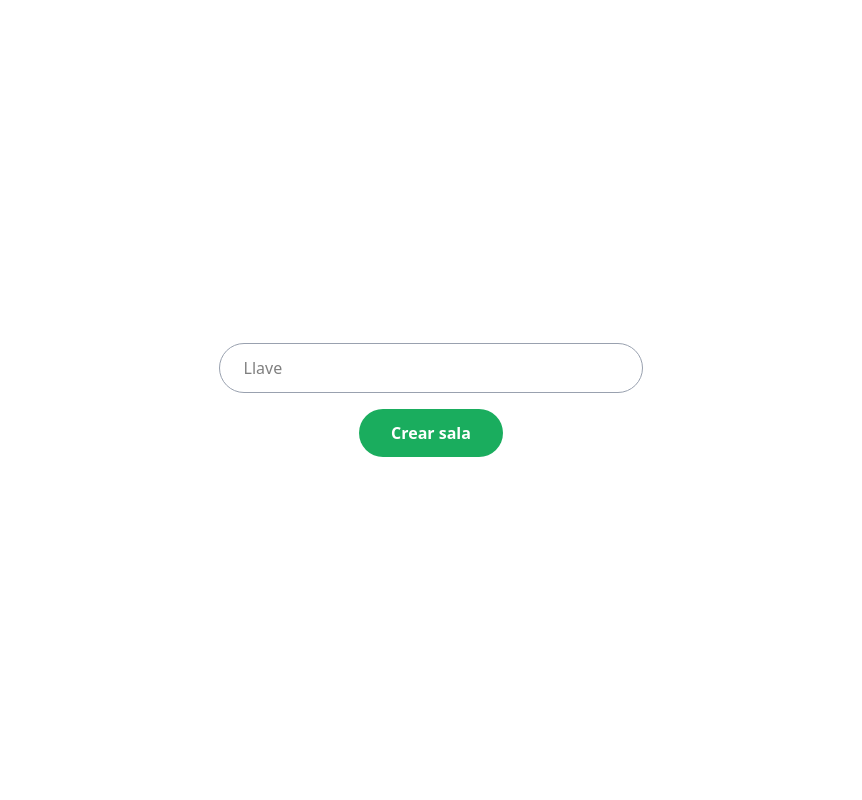
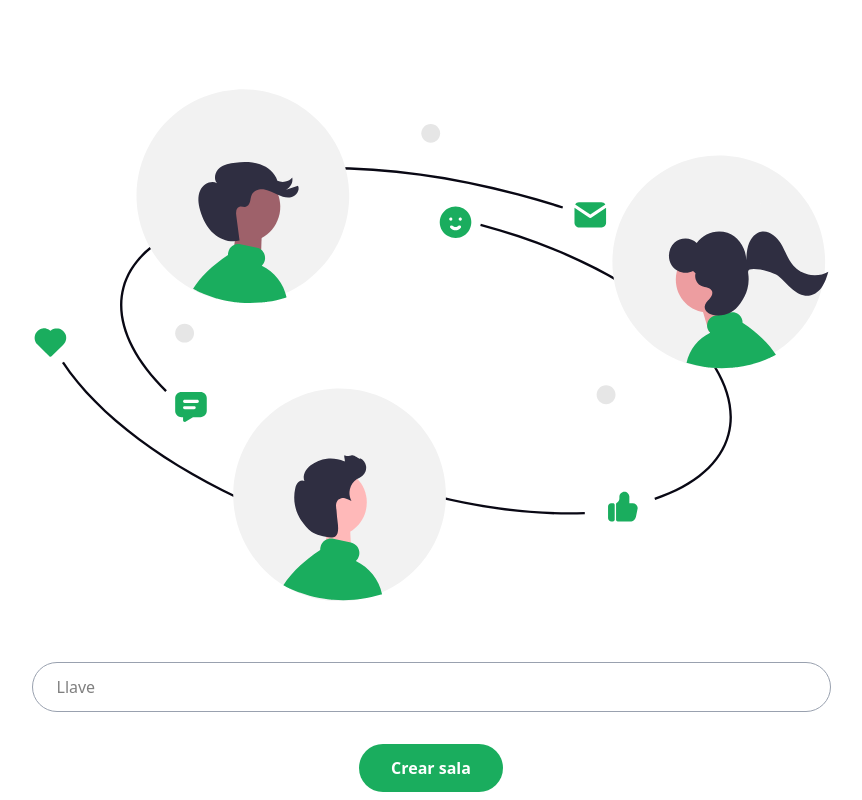
Before and after one commit to IyotoI/chat_my_del_front, a React app: page /login in a window 1280 px wide. Shown: the whole page, without its empty margins (209-1071 px from the left). Built offline with nearby package versions, Linux system fonts and the light colour scheme; the HTML template or start-up script is replaced by a standard one.

Commit message:
Add illustration above the form in the login

```diff
--- a/src/components/pages/LoginPage.jsx
+++ b/src/components/pages/LoginPage.jsx
@@ -2,6 +2,7 @@ import Button from "../atoms/Button";
 import Input from "../atoms/Input";
 import LoginTemplate from "../templates/LoginTemplate";
 import { useNavigate } from "react-router-dom";
+import imgOnlineCommunity from "../../assets/images/online-community.svg";
 
 export default function LoginPage() {
   const navigate = useNavigate();
@@ -13,7 +14,8 @@ export default function LoginPage() {
   return (
     <LoginTemplate>
       <form className="text-center">
-        <Input placeholder="Llave" className="mb-4" />
+        <img src={imgOnlineCommunity} alt="Logo" className="mb-15" />
+        <Input placeholder="Llave" className="mb-8" />
         <Button color="bg-[#1AAD5E]" onClick={handleLogin}>
           Crear sala
         </Button>
--- a/src/components/templates/LoginTemplate.jsx
+++ b/src/components/templates/LoginTemplate.jsx
@@ -1,5 +1,7 @@
 export default function LoginTemplate({ children }) {
   return (
-    <div className="h-screen flex justify-center items-center ">{children}</div>
+    <div className="h-screen flex justify-center items-center px-10">
+      {children}
+    </div>
   );
 }
```
Also changed, not shown: src/assets/images/online-community.svg (added).
